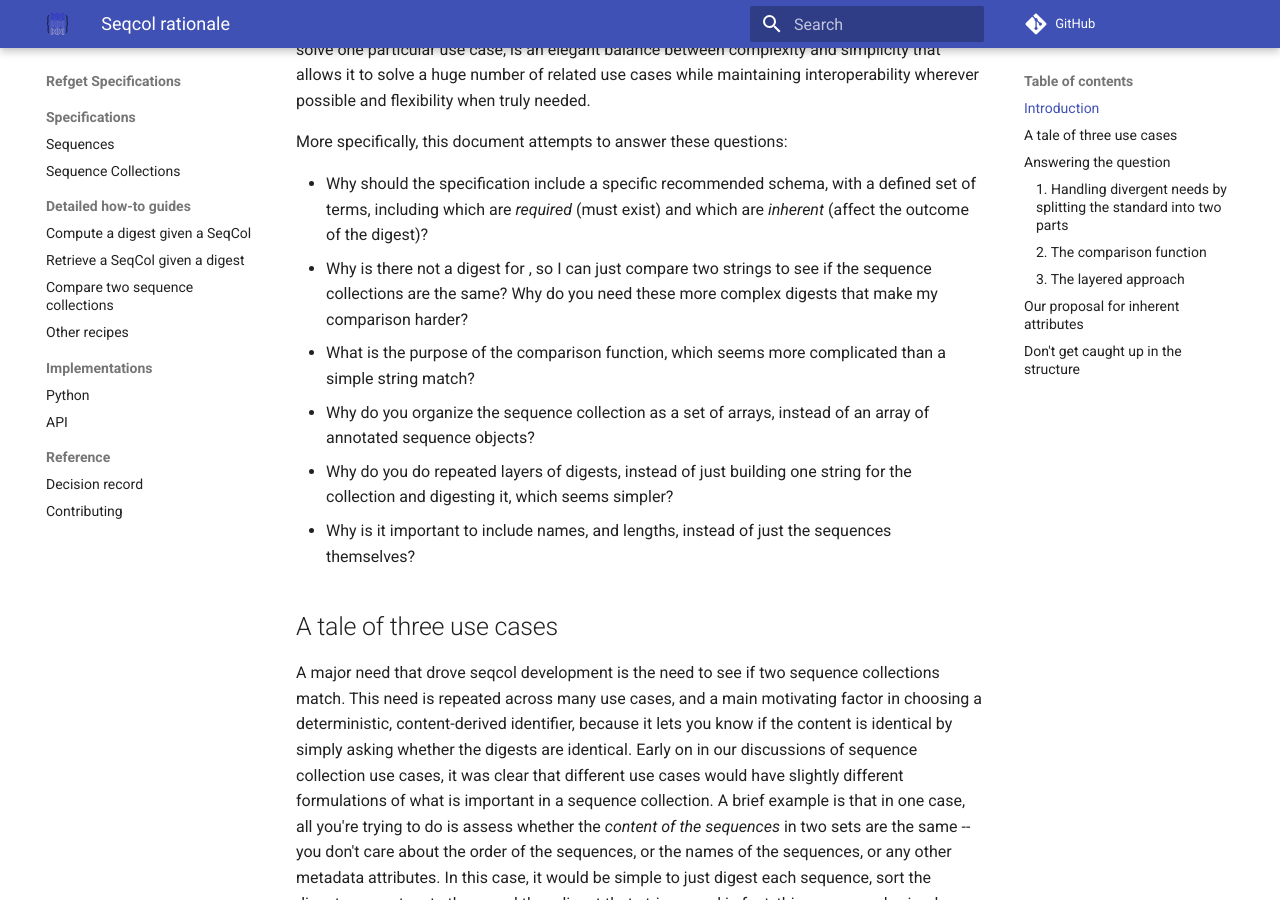
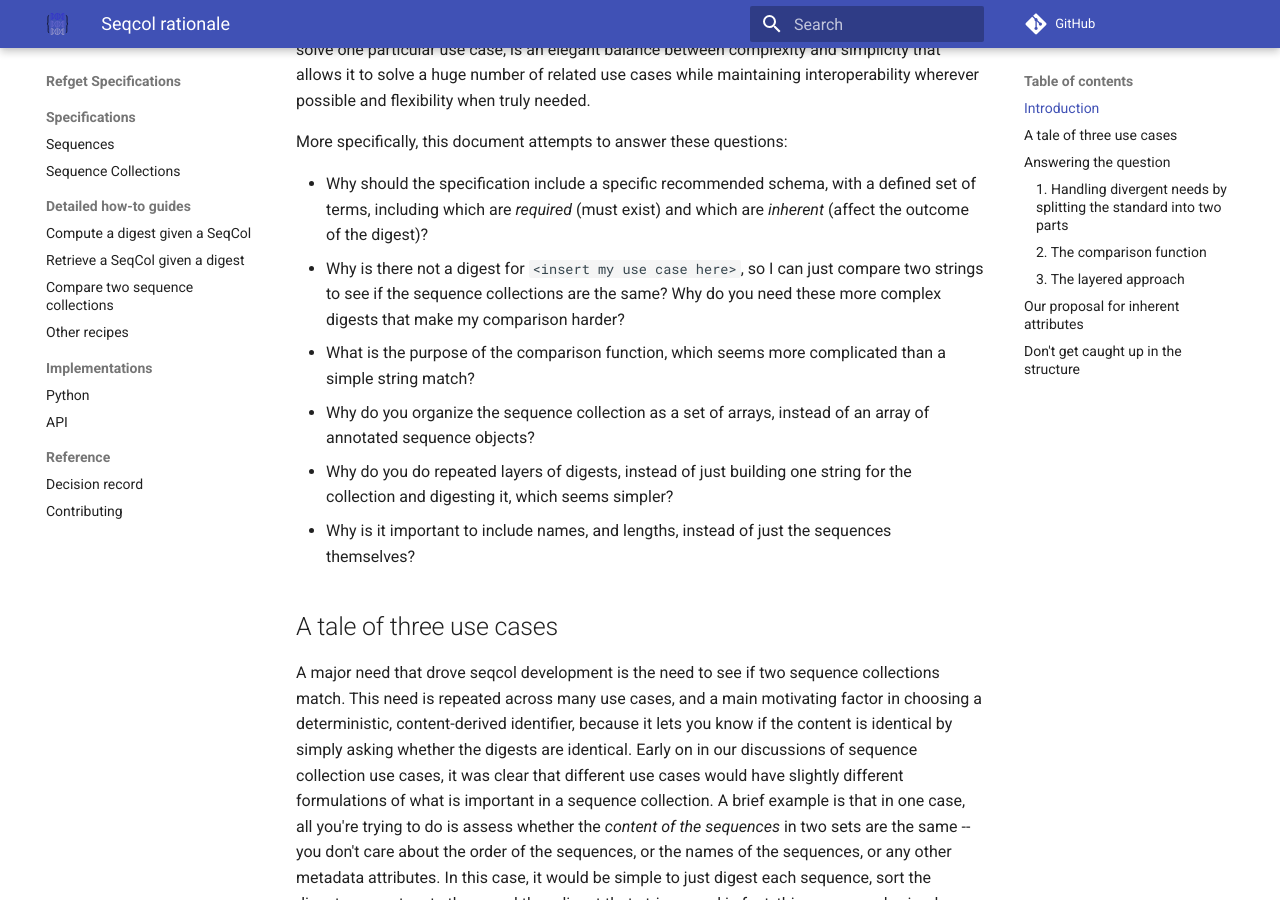
Before and after one commit to ga4gh/refget, an MkDocs documentation site: the page built from docs/seqcol_rationale.md, in a window 1280 px wide and 900 px high, scrolled down 450 px. Built offline with MkDocs 1.6.1 and Material for MkDocs 9.7.7, drawn with Linux system fonts in a browser that asks for light colours; comment, search, counter and statistics services are not loaded.

Commit message:
fix markdown rendering

```diff
--- a/docs/seqcol_rationale.md
+++ b/docs/seqcol_rationale.md
@@ -7,7 +7,7 @@ The Refget Sequence Collections standard specification is written mostly to answ
 More specifically, this document attempts to answer these questions:
 
 - Why should the specification include a specific recommended schema, with a defined set of terms, including which are *required* (must exist) and which are *inherent* (affect the outcome of the digest)?
-- Why is there not a digest for <insert my use case here>, so I can just compare two strings to see if the sequence collections are the same? Why do you need these more complex digests that make my comparison harder?
+- Why is there not a digest for `<insert my use case here>`, so I can just compare two strings to see if the sequence collections are the same? Why do you need these more complex digests that make my comparison harder?
 - What is the purpose of the comparison function, which seems more complicated than a simple string match?
 - Why do you organize the sequence collection as a set of arrays, instead of an array of annotated sequence objects?
 - Why do you do repeated layers of digests, instead of just building one string for the collection and digesting it, which seems simpler?
```
